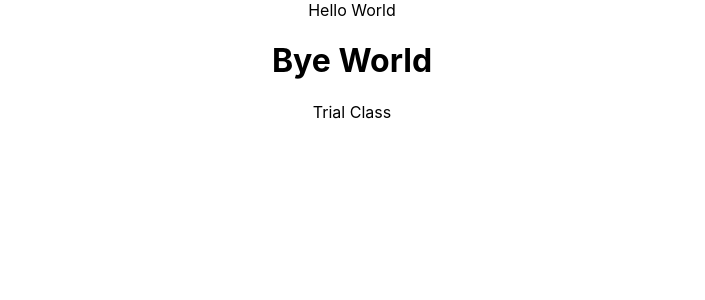
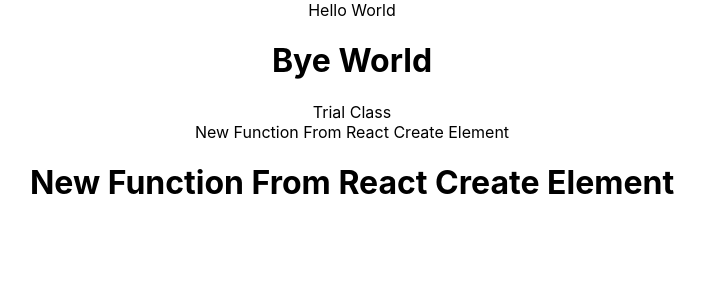
Before and after one commit to TartejBrothers/Learning-React, a React (Create React App) app: page / in a window 1280 px wide. Shown: the top 300 px of the page, without its empty margins (288-993 px from the left). Built offline with nearby package versions, Linux system fonts and the light colour scheme.

Commit message:
React Create Element

```diff
--- a/src/App.js
+++ b/src/App.js
@@ -1,12 +1,15 @@
 import "./App.css";
 import { Hello, Hellonew } from "./components/hello.jsx";
 import Trial from "./components/class.jsx";
+import { Trialnew, TrialFunc } from "./components/createreact.jsx";
 function App() {
   return (
     <div className="App">
       <Hello />
       <Hellonew />
       <Trial />
+      <Trialnew />
+      <TrialFunc />
     </div>
   );
 }
--- /dev/null
+++ b/src/components/createreact.jsx
@@ -0,0 +1,19 @@
+import React from "react";
+
+const Trialnew = () => {
+  return React.createElement(
+    "div",
+    null,
+    "New Function From React Create Element"
+  );
+};
+
+// More Complex :
+const TrialFunc = () => {
+  return React.createElement(
+    "div",
+    { id: "hello", className: "dummyClass" },
+    React.createElement("h1", null, "New Function From React Create Element")
+  );
+};
+export { Trialnew, TrialFunc };
```
